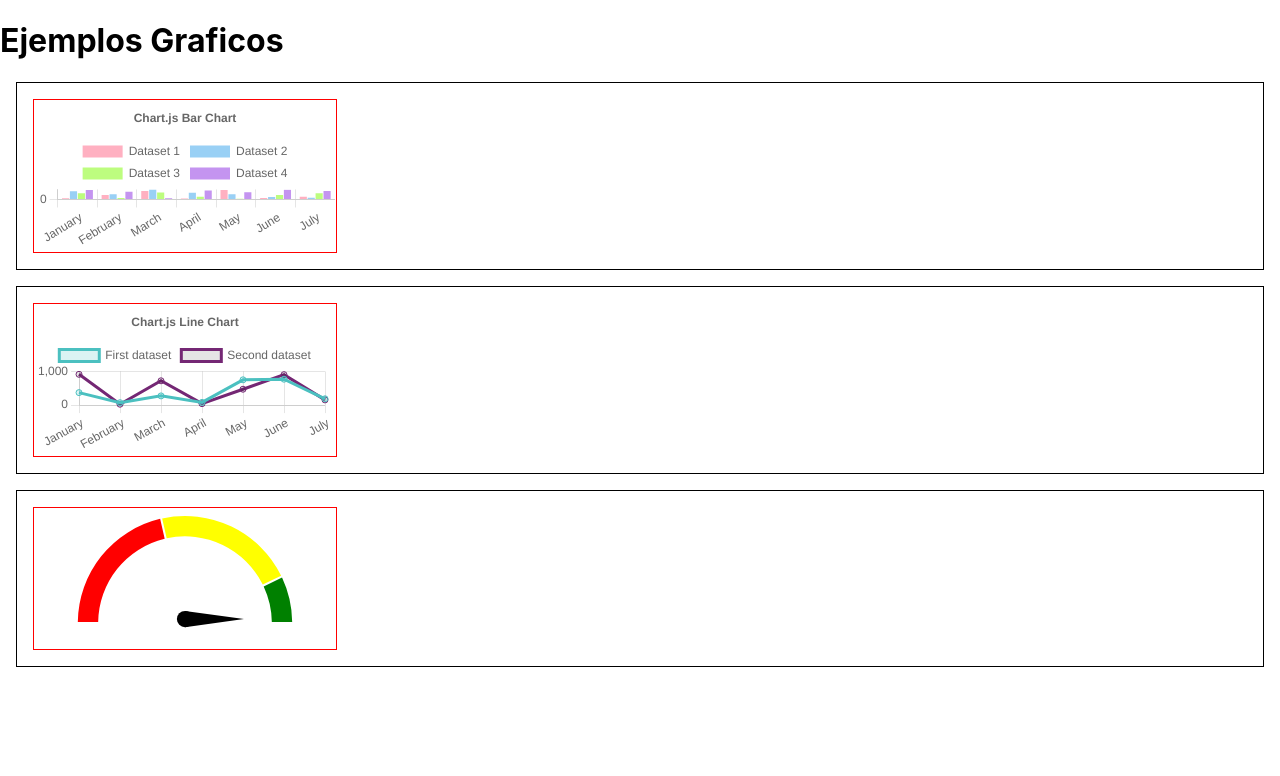
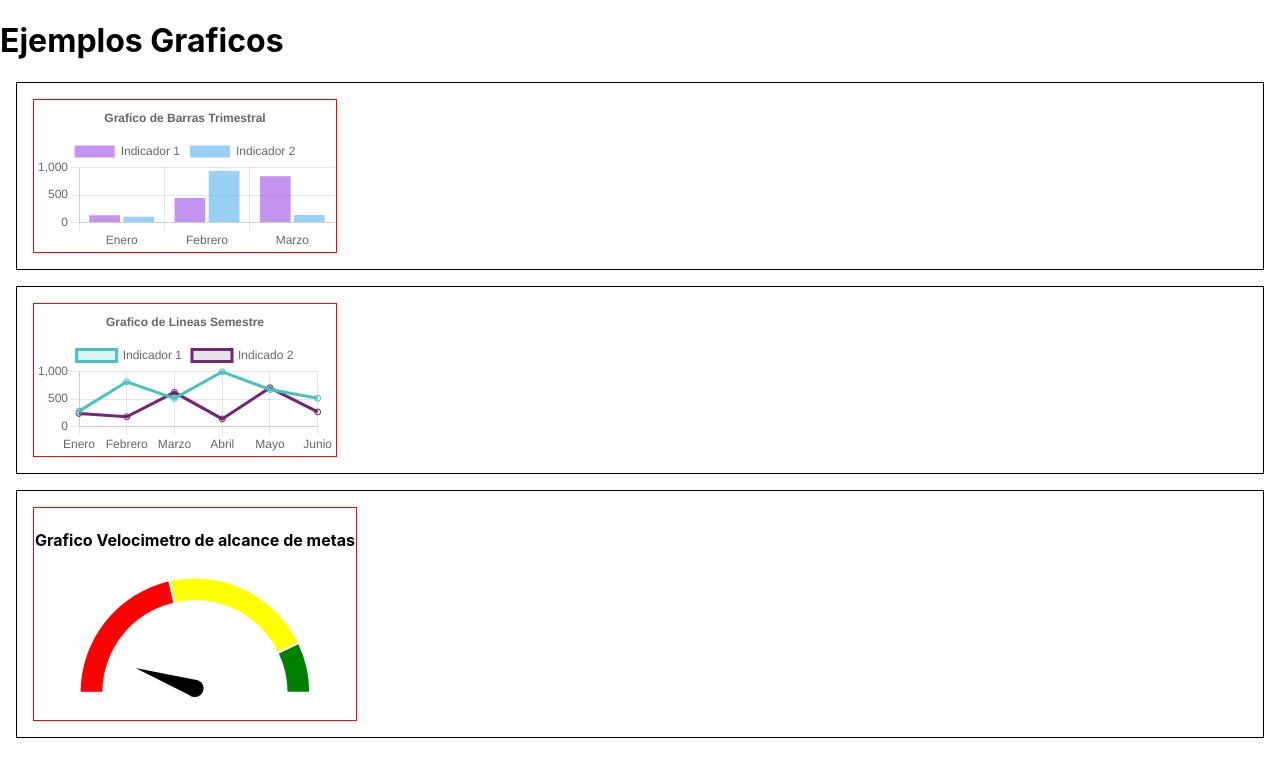
Before and after one commit to Holy7o7/Fondo-Solidario-TypeScript, a React (Create React App) app: page / in a window 1280 px wide. Shown: the top 776 px of the page. Built offline with nearby package versions, Linux system fonts and the light colour scheme.

Commit message:
arreglo de graficos

```diff
--- a/src/App.tsx
+++ b/src/App.tsx
@@ -5,7 +5,7 @@ import Linechart from './Charts/Linechart';
 function App() {
   return (
     <div>
-      <h1> Ejemplos Graficos </h1>
+      <h1>                     Ejemplos Graficos </h1>
       <div className='parent'>
         <div className='graph'><Barchart/></div>
       </div>
@@ -13,7 +13,7 @@ function App() {
         <div className='graph'><Linechart/></div>
       </div>
       <div className='parent'>
-        <div className='graph'><Gauge/></div>
+        <div className='graph'> <h4>Grafico Velocimetro de alcance de metas</h4><Gauge/></div>
       </div>
     </div>
   );
--- a/src/Charts/Barchart.tsx
+++ b/src/Charts/Barchart.tsx
@@ -26,36 +26,26 @@ export const options = {
     },
     title: {
       display: true,
-      text: 'Chart.js Bar Chart',
+      text: 'Grafico de Barras Trimestral',
     },
   },
 };
 
-const labels = ['January', 'February', 'March', 'April', 'May', 'June', 'July'];
+const labels = ['Enero', 'Febrero', 'Marzo'];
 
 
 export const data = {
   labels,
   datasets: [
     {
-      label: 'Dataset 1',
+      label: 'Indicador 1',
       data: labels.map(() => Math.floor(Math.random() * 1000)),
-      backgroundColor: 'rgba(255, 99, 132, 0.5)',
+      backgroundColor: 'rgba(138, 43, 226, 0.5)',
     },
     {
-      label: 'Dataset 2',
+      label: 'Indicador 2',
       data: labels.map(() => Math.floor(Math.random() * 1000)),
       backgroundColor: 'rgba(53, 162, 235, 0.5)',
-    },
-    {
-      label: 'Dataset 3',
-      data: labels.map(() => Math.floor(Math.random() * 1000)),
-      backgroundColor: 'rgba(124, 252, 0, 0.5)',
-    },
-    {
-      label: 'Dataset 4',
-      data: labels.map(() => Math.floor(Math.random() * 1000)),
-      backgroundColor: 'rgba(138, 43, 226, 0.5)',
     },
   ],
 };
--- a/src/Charts/Gaugechart.tsx
+++ b/src/Charts/Gaugechart.tsx
@@ -5,7 +5,7 @@ const Gauge = () => (
   <GaugeChart
     id="gauge-chart1"
     nrOfLevels={3}
-    percent={1}
+    percent={Math.random()}
     hideText={false}
     textColor="transparent"
     needleBaseColor="black"
--- a/src/Charts/Linechart.tsx
+++ b/src/Charts/Linechart.tsx
@@ -32,26 +32,26 @@ export const options = {
       },
       title: {
         display: true,
-        text: 'Chart.js Line Chart',
+        text: 'Grafico de Lineas Semestre',
       },
     },
   };
 
-const labels = ['January', 'February', 'March', 'April', 'May', 'June', 'July'];
+const labels = ['Enero', 'Febrero', 'Marzo', 'Abril', 'Mayo', 'Junio'];
 
 
 const data = {
   labels,
   datasets: [
     {
-      label: "First dataset",
+      label: "Indicador 1",
       data: labels.map(() => Math.floor(Math.random() * 1000)),
       fill: false,
       backgroundColor: "rgba(75,192,192,0.2)",
       borderColor: "rgba(75,192,192,1)"
     },
     {
-      label: "Second dataset",
+      label: "Indicado 2",
       data: labels.map(() => Math.floor(Math.random() * 1000)),
       fill: false,
       borderColor: "#742774"
```
